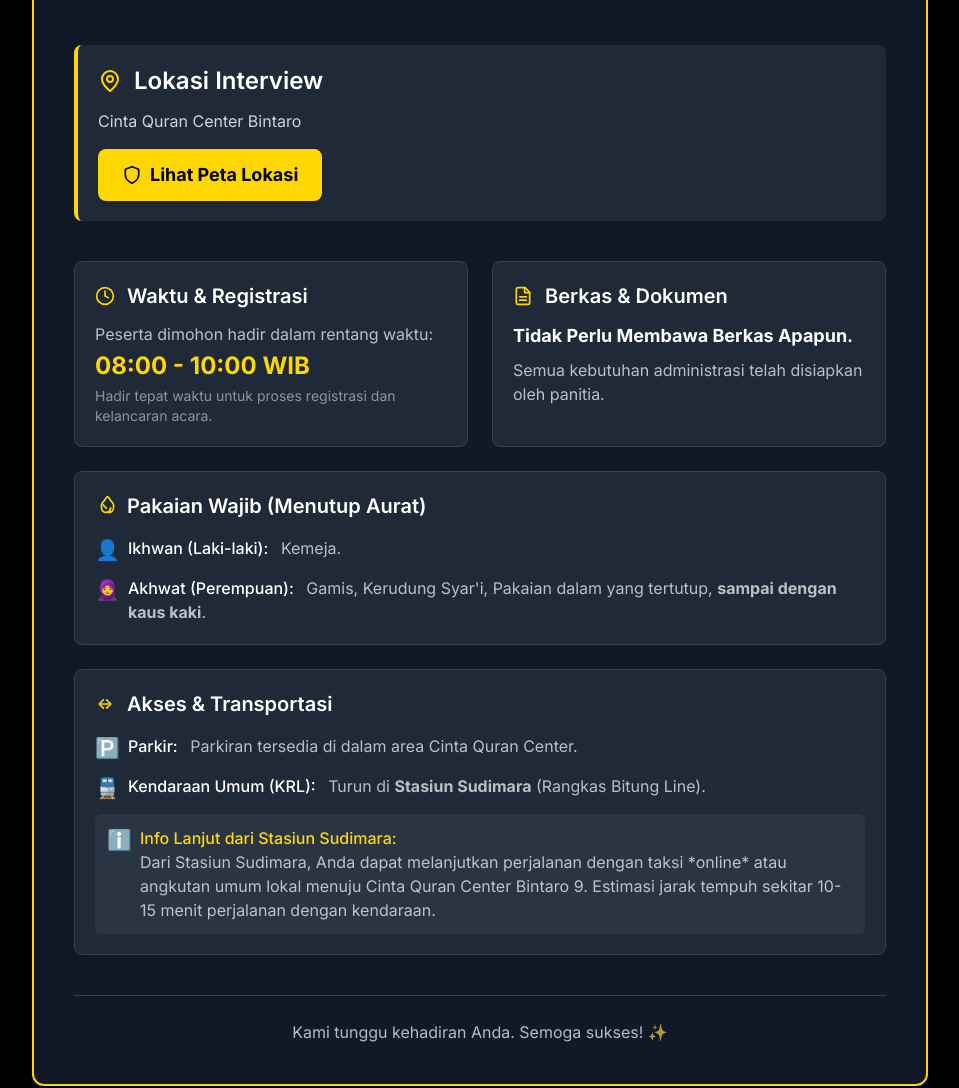
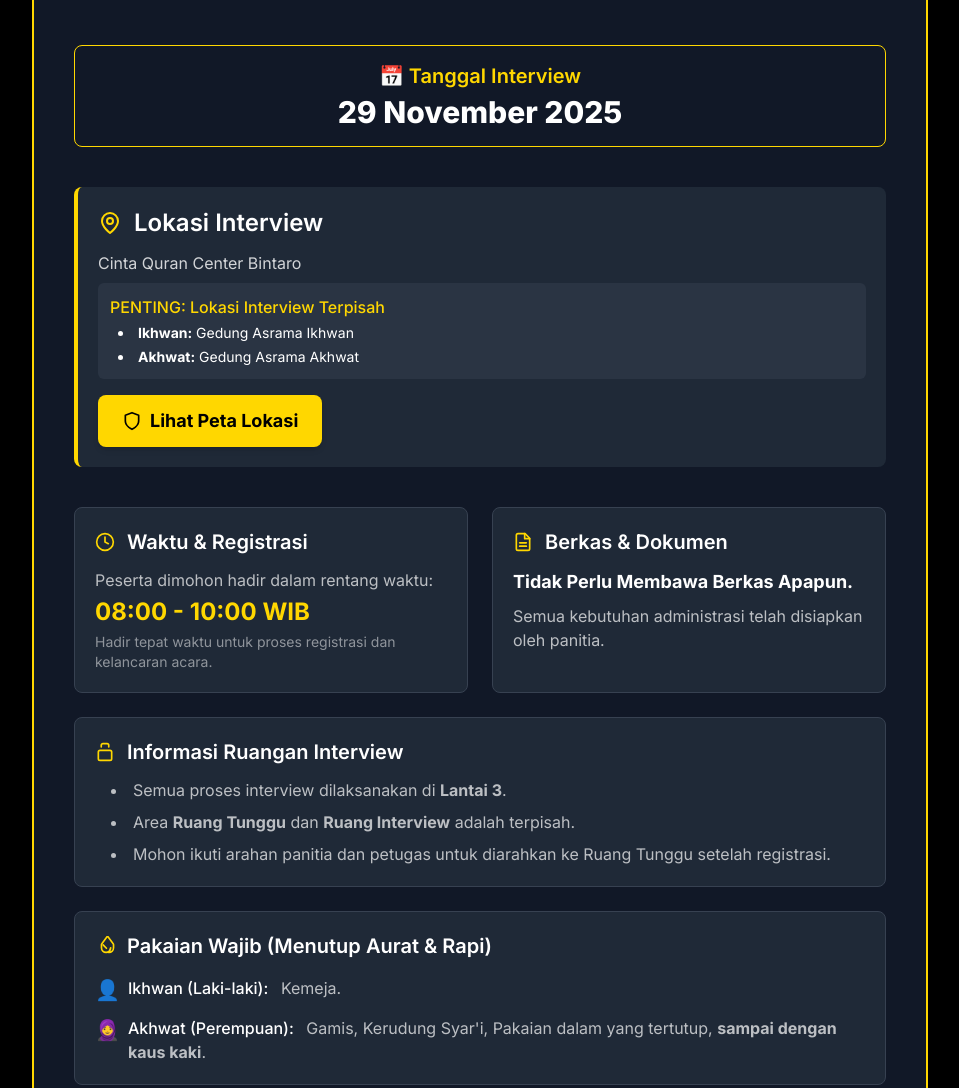
Before and after one commit to lutfibaharudin99/infoInterviewJakarta, a plain HTML site: page index.html in a window 1280 px wide. Shown: the part 157-1245 px from the top of the page, without its empty margins (160-1119 px from the left). Drawn offline with nearby package versions, Linux system fonts and the light colour scheme.

Commit message:
Enhance interview details and add date highlight
Added interview date highlight and updated location details.

```diff
--- a/index.html
+++ b/index.html
@@ -49,13 +49,30 @@
             </h2>
         </header>
 
+        <!-- Date Highlight -->
+        <div class="text-center mb-10 p-4 bg-gold/10 rounded-lg border border-gold">
+            <p class="text-xl font-semibold text-gold mb-1">
+                📅 Tanggal Interview
+            </p>
+            <p class="text-3xl font-extrabold text-white">
+                29 November 2025
+            </p>
+        </div>
+
         <!-- Location Section -->
         <section class="mb-10 p-5 bg-gray-800 rounded-lg border-l-4 border-gold">
             <div class="flex items-center mb-3">
                 <svg xmlns="http://www.w3.org/2000/svg" width="24" height="24" viewBox="0 0 24 24" fill="none" stroke="currentColor" stroke-width="2" stroke-linecap="round" stroke-linejoin="round" class="text-gold mr-3 h-6 w-6"><path d="M20 10c0 6-8 12-8 12s-8-6-8-12a8 8 0 0 1 16 0Z"/><circle cx="12" cy="10" r="3"/></svg>
                 <h3 class="text-2xl font-semibold text-white">Lokasi Interview</h3>
             </div>
-            <p class="text-white/80 mb-4">Cinta Quran Center Bintaro</p>
+            <p class="text-white/80 mb-2">Cinta Quran Center Bintaro</p>
+            <div class="p-3 bg-gray-700/50 rounded-md mb-4 text-white">
+                <p class="font-medium text-gold mb-1">PENTING: Lokasi Interview Terpisah</p>
+                <ul class="list-disc list-inside text-sm ml-2 space-y-1">
+                    <li><strong>Ikhwan:</strong> Gedung Asrama Ikhwan</li>
+                    <li><strong>Akhwat:</strong> Gedung Asrama Akhwat</li>
+                </ul>
+            </div>
             <a href="https://bitree.li/map-cqc" target="_blank" class="inline-flex items-center justify-center w-full sm:w-auto px-6 py-3 text-lg font-bold rounded-lg btn-gold shadow-md hover:shadow-xl transition duration-300 transform hover:scale-[1.02]">
                 <svg xmlns="http://www.w3.org/2000/svg" width="20" height="20" viewBox="0 0 24 24" fill="none" stroke="currentColor" stroke-width="2" stroke-linecap="round" stroke-linejoin="round" class="mr-2"><path d="M12 22s8-4 8-10V5l-8-3-8 3v7c0 6 8 10 8 10z"/></svg>
                 Lihat Peta Lokasi
@@ -86,11 +103,24 @@
                 <p class="text-white/70">Semua kebutuhan administrasi telah disiapkan oleh panitia.</p>
             </div>
 
+            <!-- Interview Room Details -->
+            <div class="bg-gray-800 p-5 rounded-lg border border-gray-700 hover:border-gold transition duration-300 md:col-span-2">
+                <div class="flex items-center mb-3">
+                    <svg xmlns="http://www.w3.org/2000/svg" width="20" height="20" viewBox="0 0 24 24" fill="none" stroke="currentColor" stroke-width="2" stroke-linecap="round" stroke-linejoin="round" class="text-gold mr-3"><path d="M16.5 6V4a2 2 0 0 0-2-2h-5a2 2 0 0 0-2 2v2"/><path d="M18 10a2 2 0 0 1 2 2v8a2 2 0 0 1-2 2H6a2 2 0 0 1-2-2v-8a2 2 0 0 1 2-2h12Z"/></svg>
+                    <h4 class="text-xl font-semibold text-white">Informasi Ruangan Interview</h4>
+                </div>
+                <ul class="space-y-2 text-white/70 list-disc list-inside ml-4">
+                    <li>Semua proses interview dilaksanakan di <strong>Lantai 3</strong>.</li>
+                    <li>Area <strong>Ruang Tunggu</strong> dan <strong>Ruang Interview</strong> adalah terpisah.</li>
+                    <li>Mohon ikuti arahan panitia dan petugas untuk diarahkan ke Ruang Tunggu setelah registrasi.</li>
+                </ul>
+            </div>
+
             <!-- Dress Code -->
             <div class="bg-gray-800 p-5 rounded-lg border border-gray-700 hover:border-gold transition duration-300 md:col-span-2">
                 <div class="flex items-center mb-4">
                     <svg xmlns="http://www.w3.org/2000/svg" width="20" height="20" viewBox="0 0 24 24" fill="none" stroke="currentColor" stroke-width="2" stroke-linecap="round" stroke-linejoin="round" class="text-gold mr-3"><path d="m9.76 10.74 3.97 3.98"/><path d="M18.8 14.22a5.5 5.5 0 0 1-5.5 5.5h-.02a5.5 5.5 0 0 1-5.5-5.5v-3.79c0-.43.14-.86.41-1.2l6-7.9c.53-.7.83-1.6.81-2.52h.02c-.02.92.28 1.82.81 2.52l6 7.9c.27.34.41.77.41 1.2v3.79c0 3.03-2.47 5.5-5.5 5.5h-.02z"/></svg>
-                    <h4 class="text-xl font-semibold text-white">Pakaian Wajib (Menutup Aurat)</h4>
+                    <h4 class="text-xl font-semibold text-white">Pakaian Wajib (Menutup Aurat & Rapi)</h4>
                 </div>
                 <ul class="space-y-3 text-white/80">
                     <li class="flex items-start">
```
